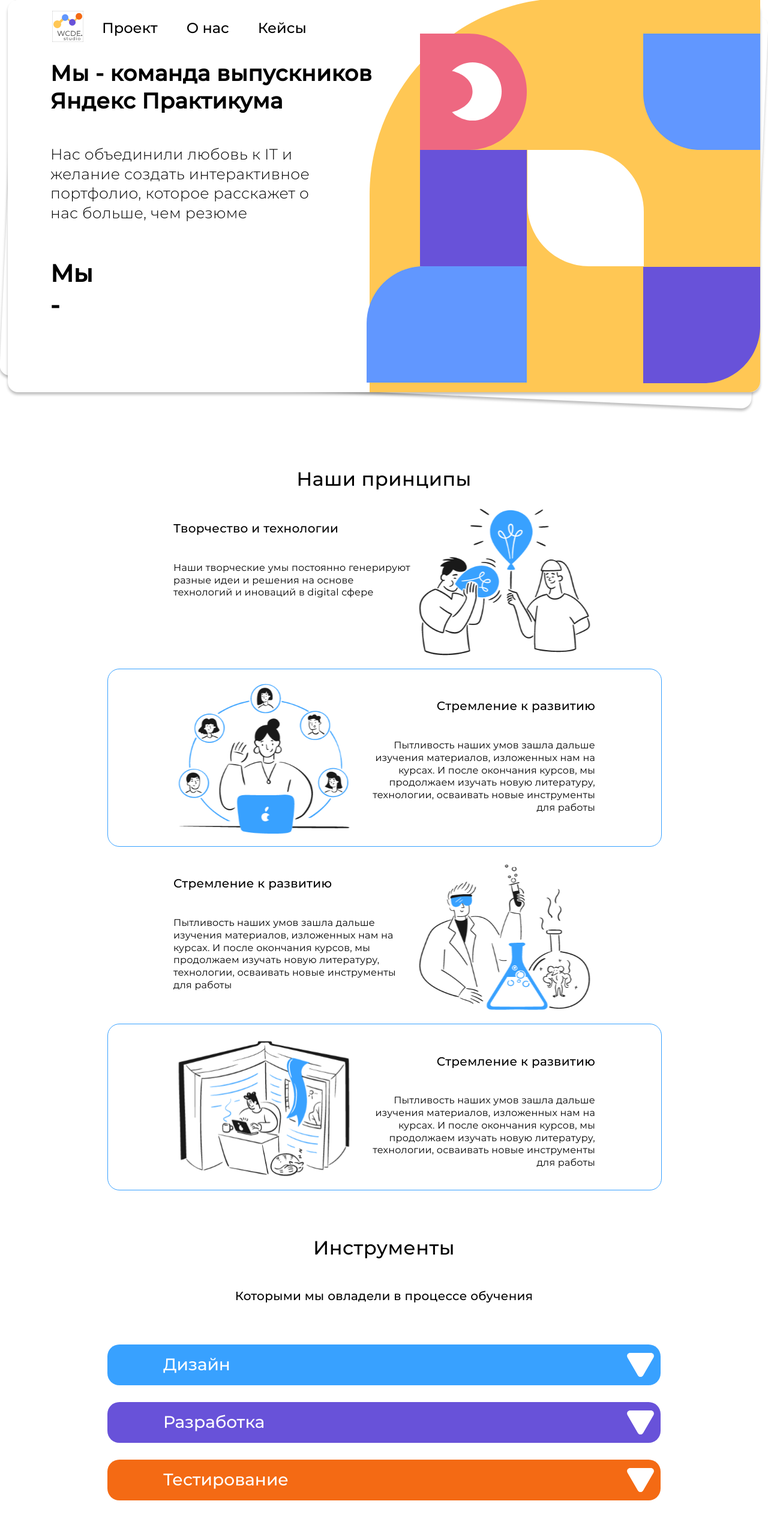
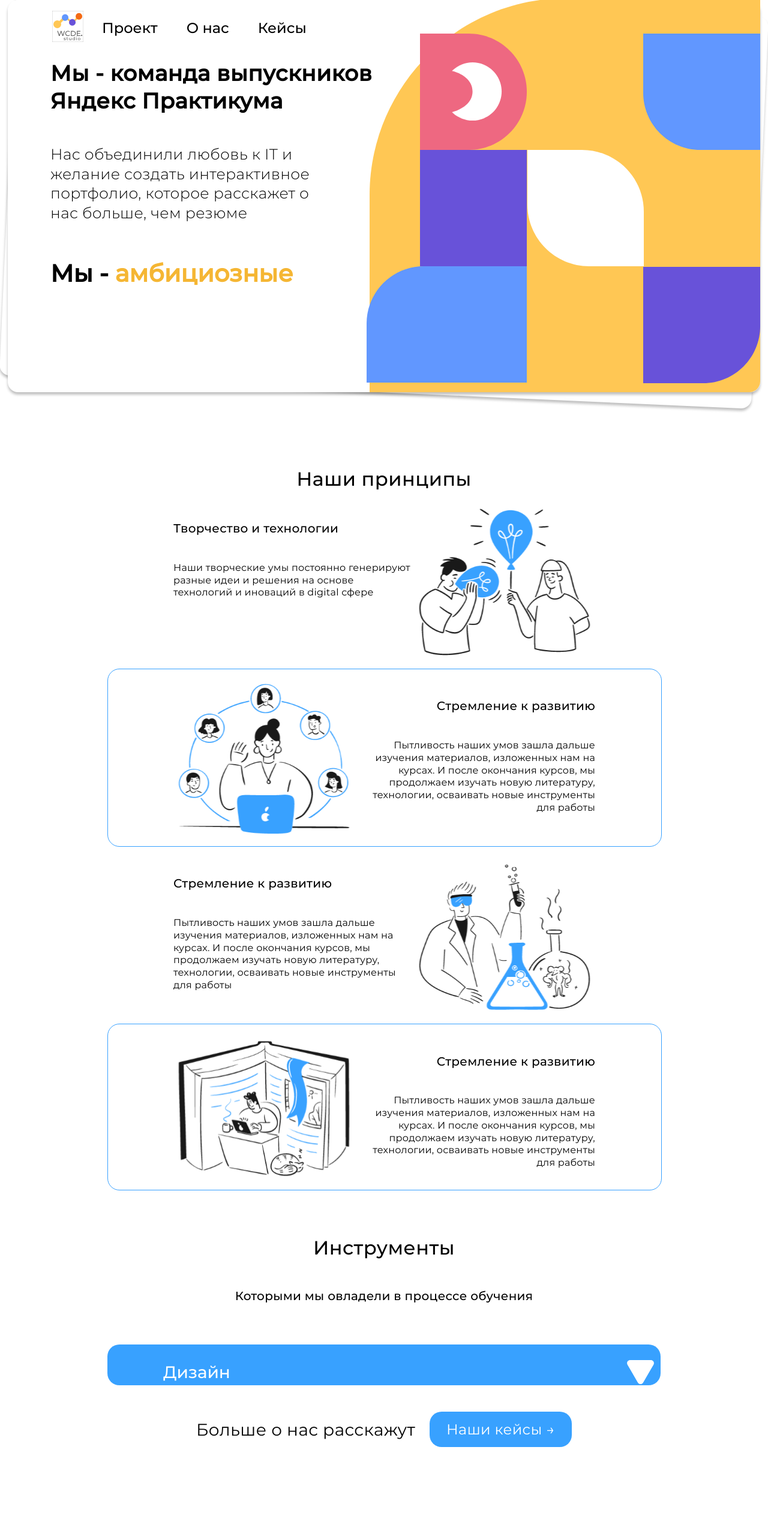
Before and after one commit to DarkwingDuck255/team-pet-project, a React (Create React App) app: page / in a window 1280 px wide. Shown: the top 2528 px of the page at 60% size. Built offline with nearby package versions, Linux system fonts and the light colour scheme.

Commit message:
animation of changing slogan

```diff
--- a/src/components/Header/Header.css
+++ b/src/components/Header/Header.css
@@ -113,14 +113,83 @@
     font-weight: 900;
     font-size: 40px;
     line-height: 53px;
-    opacity: 1;
-    transition: opacity 1s ease-in-out;
+    animation-name: changing-text;
+    animation-duration: 15s;
+    animation-iteration-count: infinite;
 }
 
 .header__about-us-cool-words_animate {
-    opacity: 0;
+    opacity: 1;
     transition: all 1s ease-in-out 1s;
 }
+
+.header__about-us-cool::after {
+    color: #F5B633;
+    font-weight: 900;
+    font-size: 40px;
+    line-height: 53px;
+    content: '';
+    animation-name: changing-text;
+    animation-duration: 20s;
+    animation-iteration-count: infinite;
+}
+
+@keyframes changing-text {
+    10% {
+        /* font-size: 600%; */
+        opacity: 1;
+        content: "молодые"
+    }
+
+    20% {
+        opacity: 0;
+        /* font-size: 0%; */
+        /* content: "молодые" */
+    }
+
+    30% {
+        opacity: 1;
+        content: "амбициозные"
+    }
+
+    40% {
+        opacity: 0;
+        /* content: "активные" */
+    }
+
+    50% {
+        opacity: 1;
+        content: "активные"
+    }
+
+    60% {
+        opacity: 0;
+        /* content: "смелые" */
+    }
+
+    70% {
+        opacity: 1;
+        content: "смелые"
+    }
+
+    80% {
+        opacity: 0;
+        /* content: "готовы к работе" */
+    }
+
+    90% {
+        opacity: 1;
+        content: "готовы к работе"
+    }
+
+    100% {
+        opacity: 0;
+        /* content: "готовы к работе" */
+    }
+
+}
+
+
 
 .header__imgaes-block {
     display: flex;
--- a/src/components/Header/Header.js
+++ b/src/components/Header/Header.js
@@ -7,42 +7,43 @@ import rectangle from '../../images/yellow-rectangle.svg'
 
 
 function Header() {
-    let [isText, setText] = React.useState('молодые');
-    let [counter, setCounter] = React.useState(0);
-    const [isChanged, setChanged] = useState(false)
+    // let [isText, setText] = React.useState('молодые');
+    // let [counter, setCounter] = React.useState(0);
+    // const [isChanged, setChanged] = useState(false)
 
-    const text = [
-        'молодые',
-        'амбициозные, а разраб - дебил',
-        'активные',
-        'смелые',
-        'готовы к работе'
-    ];
+    // const text = [
+    //     'молодые',
+    //     'амбициозные',
+    //     'активные',
+    //     'смелые',
+    //     'готовы к работе'
+    // ];
+
+// Функция смены текста из массива
+
+    // function changeText() {
+    //     setText(text[counter])
+    //     setCounter(counter + 1);
+    //     setChanged(true)
+    //     // console.log(isChanged)
+    //     // console.log(isText);
+    //     // return () => {
+    //     if (counter >= text.length - 1) {
+    //         setCounter(0);
+    //         setText(text[counter])
+    //         return
+    //     }
+    // }
 
 
-    function changeText() {
-        setText(text[counter])
-        setCounter(counter + 1);
-        setChanged(true)
-        // console.log(isChanged)
-        // console.log(isText);
-        // return () => {
-        if (counter >= text.length - 1) {
-            setCounter(0);
-            setText(text[counter])
-            return
-        }
-    }
 
-    function animateText(text) {
-        return <span key={text} className={`header__about-us-cool-words ${isChanged ? 'header__about-us-cool-words_animate' : ''}`}> {' ' + isText}</span>
-    }
+    // Запуск функции выше по тафмауту в 3 секунды
 
-    useEffect(() => {
-        setTimeout(changeText, 3000)
-        // setChanged(false)
-        // console.log(isChanged, 'a?')
-    }, [counter])
+    // useEffect(() => {
+    //     setTimeout(changeText, 3000)
+    //     setChanged(false)
+    //     console.log(isChanged, 'a?')
+    // }, [counter])
 
     return (
         <>
@@ -70,9 +71,13 @@ function Header() {
                             <p className='header__about-us'>
                                 Нас объединили любовь к IT и желание создать интерактивное портфолио, которое расскажет о нас больше, чем резюме
                             </p>
-                            <h2 className='header__about-us-cool'>Мы - {animateText(isText)}
+                            <h2 className='header__about-us-cool'>Мы -&nbsp;
+                            <span className='header__about-us-cool-words'/>
 
-                                {/* {тут будет меняющийся текст}  */}
+                            {/* тут вариант реализации через функцию, но прикрутить к ней анимацию у меня не вышло, поэтому реализовал через кейфреймы */}
+
+
+                            {/* <span key={text} className={`header__about-us-cool-words ${isChanged ? 'header__about-us-cool-words_animate' : ''}`}> {isText}</span> */}
                             </h2>
                         </div>
                     </div>
--- a/src/components/Tools/Tools.css
+++ b/src/components/Tools/Tools.css
@@ -27,13 +27,23 @@
 
 .tools__spoiler {
     max-width: 922px;
-    height: 68px;
+    max-height: 68px;
+    width: 100%;
+    display: flex;
+    flex-direction: column;
+    justify-content: baseline;
+    border-radius: 20px;
+    margin-bottom: 28px;
+}
+
+.tools__spoiler-title-and-btn-wrapp{
+    max-width: 922px;
+    /* max-height: fit-content; */
     width: 100%;
     display: flex;
     flex-direction: row;
     justify-content: space-between;
-    border-radius: 20px;
-    margin-bottom: 28px;
+    /* align-items: ; */
 }
 
 .tools__spoiler:last-of-type {
@@ -115,3 +125,30 @@
     border-radius: 20px;
     text-decoration: none;
 }
+
+.tools__spoiler-description-wrapp {
+    visibility: hidden;
+    display: flex;
+    flex-direction: column;
+    gap: 28px;
+    justify-content: flex-start;
+    padding-top: 16px;
+    max-width: 921px;
+    width: 100%;
+    height: fit-content;
+}
+
+.tools__spoiler-description-wrapp_open {
+    visibility: visible;
+}
+
+.tools__spoiler-description {
+    display: flex;
+    flex-direction: row;
+    justify-content: flex-start;
+    /* gap: 28px; */
+    width: 100%;
+    padding: 0;
+    margin: 0;
+
+}
--- a/src/components/Tools/Tools.js
+++ b/src/components/Tools/Tools.js
@@ -1,9 +1,20 @@
-import React from "react";
+import React, { useState } from "react";
 import { a } from "react-router-dom";
 import './Tools.css';
 
 // Блок Инструментов
 function Tools() {
+    const [isClicked, setClicked] = useState(false)
+
+
+    function openSpoiler() {
+        if (isClicked === false) {
+            setClicked(true)
+        }
+        else {
+            setClicked(false)
+        }
+    }
     return (
         <section className="tools">
             <h2 className="tools__title">
@@ -14,17 +25,56 @@ function Tools() {
             </p>
 
             <div className="tools__spoiler tools__spoiler_blue">
-                <p className="tools__spoiler-title">
-                    Дизайн
-                </p>
-                <button className="tools__spoiler-button" type="button" />
+                <div className="tools__spoiler-title-and-btn-wrapp">
+                    <p className="tools__spoiler-title">
+                        Дизайн
+                    </p>
+                    <button className="tools__spoiler-button" type="button" onClick={openSpoiler} />
+                </div>
+
+                <div className={`tools__spoiler-description-wrapp ${isClicked ? 'tools__spoiler-description-wrapp_open' : ''}`}>
+                    <ul className="tools__spoiler_blue tools__spoiler-description">
+                        <li className="tools__spoiler-description-item">Figma</li>
+                        <li className="tools__spoiler-description-item">Miro</li>
+                        <li className="tools__spoiler-description-item">CustDev</li>
+                        <li className="tools__spoiler-description-item">Конкурентный анализ</li>
+                        <li className="tools__spoiler-description-item">UX-тестирование</li>
+                    </ul>
+                    <ul className="tools__spoiler tools__spoiler_blue tools__spoiler-description">
+                        <li className="tools__spoiler-description-item">JTBD</li>
+                        <li className="tools__spoiler-description-item">CJM
+                        </li>
+                        <li className="tools__spoiler-description-item">Гайдлайны IOS и Android
+                        </li>
+                        <li className="tools__spoiler-description-item">FigJam</li>
+                        <li className="tools__spoiler-description-item">Notion
+                        </li>
+                    </ul>
+                </div>
+
+
+
             </div>
 
-            <div className="tools__spoiler tools__spoiler_violet">
+            {/* <div className="tools__spoiler tools__spoiler_violet">
                 <p className="tools__spoiler-title">
                     Разработка
                 </p>
                 <button className="tools__spoiler-button" type="button" />
+                <ul className="tools__spoiler tools__spoiler_violet tools__spoiler-description">
+                    <li className="tools__spoiler-description-item"></li>
+                    <li className="tools__spoiler-description-item"></li>
+                    <li className="tools__spoiler-description-item"></li>
+                    <li className="tools__spoiler-description-item"></li>
+                    <li className="tools__spoiler-description-item"></li>
+                </ul>
+                <ul className="tools__spoiler tools__spoiler_violet tools__spoiler-description">
+                    <li className="tools__spoiler-description-item"></li>
+                    <li className="tools__spoiler-description-item"></li>
+                    <li className="tools__spoiler-description-item"></li>
+                    <li className="tools__spoiler-description-item"></li>
+                    <li className="tools__spoiler-description-item"></li>
+                </ul>
             </div>
 
             <div className="tools__spoiler tools__spoiler_orange">
@@ -32,6 +82,20 @@ function Tools() {
                     Тестирование
                 </p>
                 <button className="tools__spoiler-button" type="button" />
+                <ul className="tools__spoiler tools__spoiler_orange tools__spoiler-description">
+                    <li className="tools__spoiler-description-item"></li>
+                    <li className="tools__spoiler-description-item"></li>
+                    <li className="tools__spoiler-description-item"></li>
+                    <li className="tools__spoiler-description-item"></li>
+                    <li className="tools__spoiler-description-item"></li>
+                </ul>
+                <ul className="tools__spoiler tools__spoiler_orange tools__spoiler-description">
+                    <li className="tools__spoiler-description-item"></li>
+                    <li className="tools__spoiler-description-item"></li>
+                    <li className="tools__spoiler-description-item"></li>
+                    <li className="tools__spoiler-description-item"></li>
+                    <li className="tools__spoiler-description-item"></li>
+                </ul>
             </div>
 
             <div className="tools__spoiler tools__spoiler_yellow">
@@ -39,7 +103,21 @@ function Tools() {
                     Управление проектом
                 </p>
                 <button className="tools__spoiler-button" type="button" />
-            </div>
+                <ul className="tools__spoiler tools__spoiler_yellow tools__spoiler-description">
+                    <li className="tools__spoiler-description-item"></li>
+                    <li className="tools__spoiler-description-item"></li>
+                    <li className="tools__spoiler-description-item"></li>
+                    <li className="tools__spoiler-description-item"></li>
+                    <li className="tools__spoiler-description-item"></li>
+                </ul>
+                <ul className="tools__spoiler tools__spoiler_yellow tools__spoiler-description">
+                    <li className="tools__spoiler-description-item"></li>
+                    <li className="tools__spoiler-description-item"></li>
+                    <li className="tools__spoiler-description-item"></li>
+                    <li className="tools__spoiler-description-item"></li>
+                    <li className="tools__spoiler-description-item"></li>
+                </ul>
+            </div> */}
 
             <div className="tools__summary">
                 <p className="tools__summary-text" >
```
